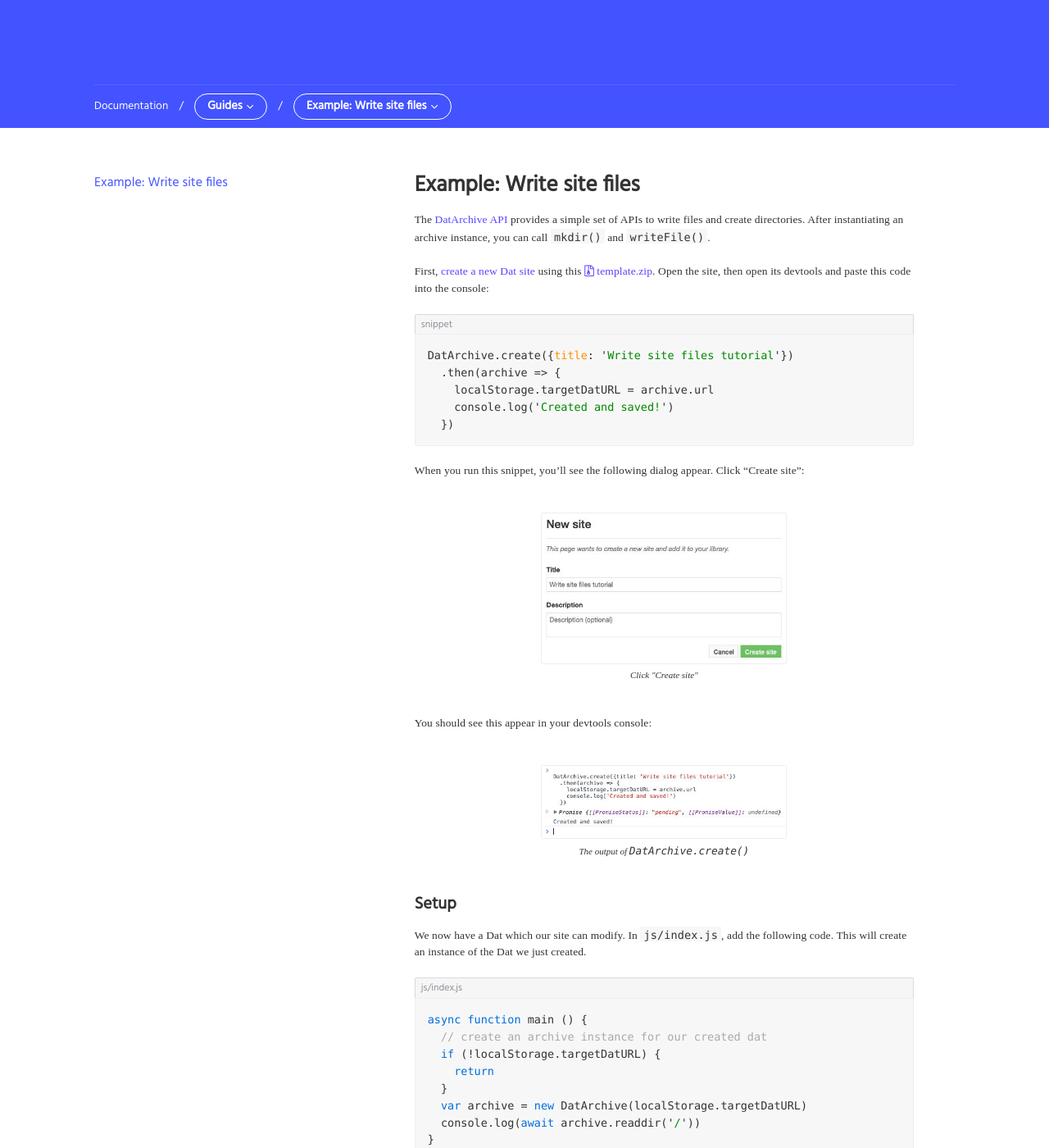
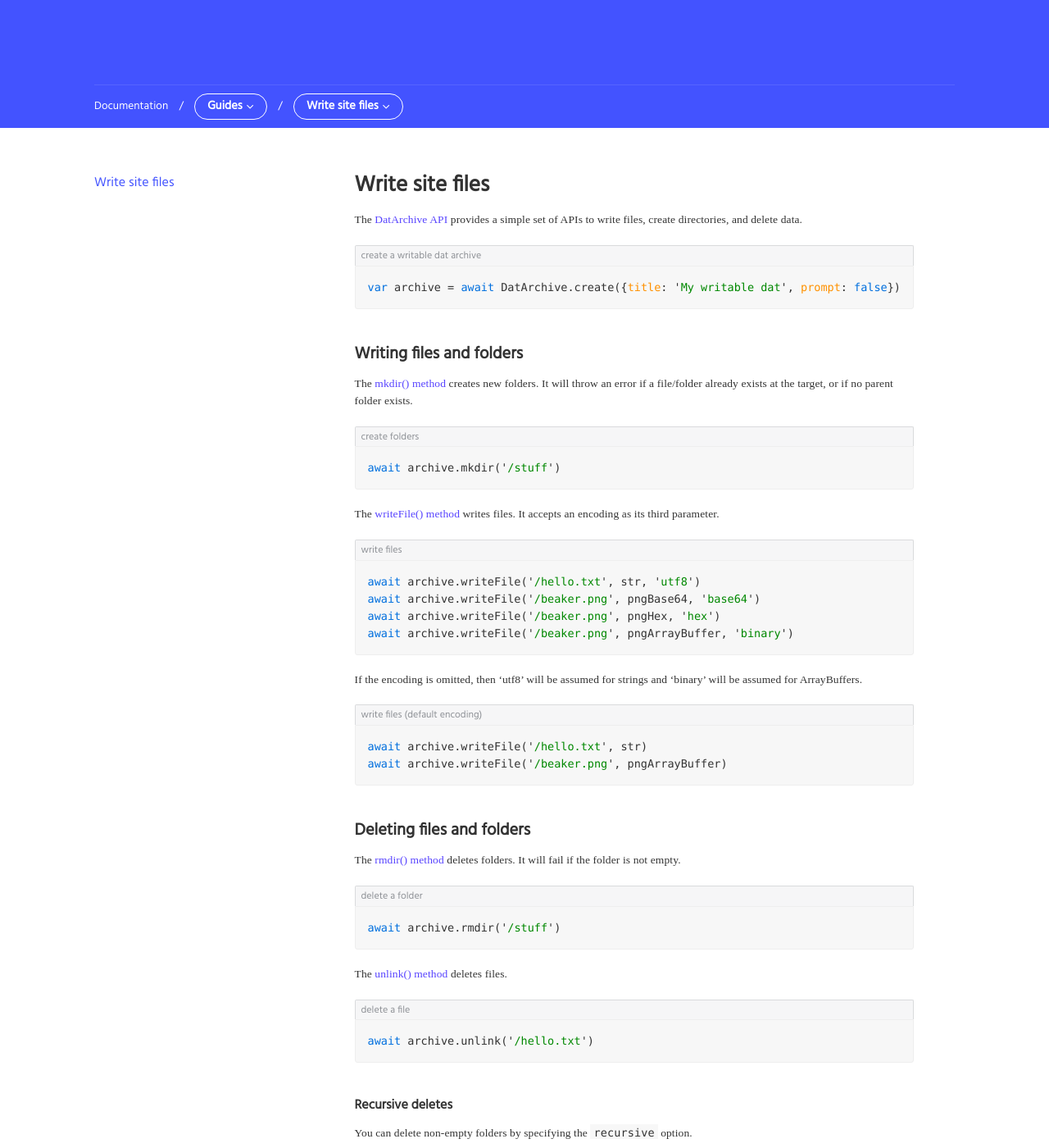
Before and after one commit to beakerbrowser/beakerbrowser.com, a Jekyll site: the page built from _docs/guides/write-site-files.md, in a window 1280 px wide and 1400 px high, scrolled down 202 px. Shown: the whole window at 82% size. Built offline with Jekyll 4.4.1, drawn with Linux system fonts in a browser that asks for light colours; some web fonts are replaced; some of the changed text lies outside the part shown.

Commit message:
Update the write-site-files guide

````diff
--- a/_docs/guides/write-site-files.md
+++ b/_docs/guides/write-site-files.md
@@ -1,165 +1,89 @@
 ---
-title: 'Example: Write site files'
+title: Write site files
 section: guides
 sectionTitle: Guides
 order: 7
 ---
 
-The [DatArchive API](/docs/apis/dat.html) provides a simple set of APIs to write files and create directories. After instantiating an archive instance, you can call `mkdir()` and `writeFile()`.
 
-First, [create a new Dat site](/docs/using-beaker/create-a-site.html) using this [<i class="fa fa-file-archive-o"></i> template.zip](/docs/tutorials/template.zip). Open the site, then open its devtools and paste this code into the console:
+The [DatArchive API](/docs/apis/dat.html) provides a simple set of APIs to write files, create directories, and delete data.
 
-<figcaption class="code">snippet</figcaption>
+<figcaption class="code">create a writable dat archive</figcaption>
 ```js
-DatArchive.create({title: 'Write site files tutorial'})
-  .then(archive => {
-    localStorage.targetDatURL = archive.url
-    console.log('Created and saved!')
-  })
+var archive = await DatArchive.create({title: 'My writable dat', prompt: false})
 ```
 
-When you run this snippet, you’ll see the following dialog appear. Click “Create site”:
+## Writing files and folders
 
-<figure>
-<img data-src="/img/docs/tut-write-site-files/modal.jpg" >
-<figcaption>Click "Create site"</figcaption>
-</figure>
+The [mkdir() method](/docs/apis/dat.html#mkdir) creates new folders.
+It will throw an error if a file/folder already exists at the target, or if no parent folder exists.
 
-You should see this appear in your devtools console:
-
-<figure>
-<img data-src="/img/docs/tut-write-site-files/create-site.jpg" >
-<figcaption>The output of <code>DatArchive.create()</code></figcaption>
-</figure>
-
-## Setup
-
-We now have a Dat which our site can modify. In `js/index.js`, add the following code. This will create an instance of the Dat we just created.
-
-<figcaption class="code">js/index.js</figcaption>
+<figcaption class="code">create folders</figcaption>
 ```js
-async function main () {
-  // create an archive instance for our created dat
-  if (!localStorage.targetDatURL) {
-    return
-  }
-  var archive = new DatArchive(localStorage.targetDatURL)
-  console.log(await archive.readdir('/'))
-}
+await archive.mkdir('/stuff')
 ```
 
-Refresh the page, and you should see an empty array logged in your console:
+The [writeFile() method](/docs/apis/dat.html#writefile) writes files.
+It accepts an encoding as its third parameter.
 
-<figure>
-<img data-src="/img/docs/tut-write-site-files/readdir.jpg" >
-<figcaption>The output of <code>archive.readdir('/')</code></figcaption>
-</figure>
-
-## `mkdir`
-
-As you can see, the archive is empty. Let’s change that by adding a folder. Add the following snippet to the end of your main function:
-
-<figcaption class="code">js/index.js</figcaption>
+<figcaption class="code">write files</figcaption>
 ```js
-try {
-  await archive.mkdir('/stuff')
-  console.log('Created /stuff')
-} catch (e) {
-  console.log('Failed:', e)
-}
+await archive.writeFile('/hello.txt', str, 'utf8')
+await archive.writeFile('/beaker.png', pngBase64, 'base64')
+await archive.writeFile('/beaker.png', pngHex, 'hex')
+await archive.writeFile('/beaker.png', pngArrayBuffer, 'binary')
 ```
 
-If you refresh the page, you should see this:
+If the encoding is omitted, then 'utf8' will be assumed for strings and 'binary' will be assumed for ArrayBuffers.
 
-<figure>
-<img data-src="/img/docs/tut-write-site-files/mkdir.jpg" >
-<figcaption>The output of <code>archive.mkdir('/stuff')</code></figcaption>
-</figure>
-
-## `writeFile (string)`
-
-Now let’s add a file. Add this to the end of your main function:
-
-<figcaption class="code">js/index.js</figcaption>
+<figcaption class="code">write files (default encoding)</figcaption>
 ```js
-await archive.writeFile('/hello.txt', 'world')
-console.log('Wrote', archive.url + '/hello.txt')
+await archive.writeFile('/hello.txt', str)
+await archive.writeFile('/beaker.png', pngArrayBuffer)
 ```
 
-If you refresh the page, you should see something like this:
+## Deleting files and folders
 
-<figure>
-<img data-src="/img/docs/tut-write-site-files/writefile.jpg" >
-<figcaption>The output of <code>archive.writeFile()</code></figcaption>
-</figure>
+The [rmdir() method](/docs/apis/dat.html#rmdir) deletes folders.
+It will fail if the folder is not empty.
 
-If you open that URL, you’ll see this:
-
-<figure>
-<img data-src="/img/docs/tut-write-site-files/writefile-view.png" >
-<figcaption>The content of hello.txt</figcaption>
-</figure>
-
-## `writeFile (binary)`
-
-Now let’s try a binary file. Add this to your main function:
-
-<figcaption class="code">js/index.js</figcaption>
+<figcaption class="code">delete a folder</figcaption>
 ```js
-var thisArchive = new DatArchive(window.location.toString())
-var beakerPng = await thisArchive.readFile('/img/beaker.png', 'base64')
-await archive.writeFile('/beaker.png', beakerPng, 'base64')
-console.log('Wrote', archive.url + '/beaker.png')
+await archive.rmdir('/stuff')
 ```
 
-If you refresh the page, you should see something like this:
+The [unlink() method](/docs/apis/dat.html#unlink) deletes files.
 
-<figure>
-<img data-src="/img/docs/tut-write-site-files/writefile2.jpg" >
-<figcaption>The output of <code>archive.writeFile()</code></figcaption>
-</figure>
-
-If you open that URL, you’ll see this:
-
-<figure>
-<img data-src="/img/docs/tut-write-site-files/writefile2-view.jpg" >
-<figcaption>The content of logo.png</figcaption>
-</figure>
-
-## Summary
-
-For review, here is our final `js/index.js`:
-
-<figcaption class="code">js/index.js</figcaption>
+<figcaption class="code">delete a file</figcaption>
 ```js
-async function main () {
-  // create an archive instance for our created dat
-  if (!localStorage.targetDatURL) {
-    return
-  }
-  var archive = new DatArchive(localStorage.targetDatURL)
-  console.log(await archive.readdir('/'))
-
-  // add the /stuff folder
-  try {
-    await archive.mkdir('/stuff')
-    console.log('Created /stuff')
-  } catch (e) {
-    console.log('Failed:', e)
-  }
-
-  // write /hello.txt
-  await archive.writeFile('/hello.txt', 'world')
-  console.log('Wrote', archive.url + '/hello.txt')
-
-  // write /logo.png
-  var thisArchive = new DatArchive(window.location.toString())
-  var logoPng = await thisArchive.readFile('/img/logo.png', 'base64')
-  await archive.writeFile('/logo.png', logoPng, 'base64')
-  console.log('Wrote', archive.url + '/logo.png')
-}
-
-main()
+await archive.unlink('/hello.txt')
 ```
 
-Now you can create folders and write files. This is great, but so far you’ve only made those changes to the staging area. Next, [read about how to commit those changes to the archive.](/docs/tutorials/diff-commit-revert.html)
+### Recursive deletes
+
+You can delete non-empty folders by specifying the `recursive` option.
+
+<figcaption class="code">delete a folder and all of its contents</figcaption>
+```js
+await archive.rmdir('/stuff', {recursive: true})
+```
+
+## Copying, moving, and renaming
+
+The [copy() method](/docs/apis/dat.html#copy) copies files and folders.
+If the folder is not empty, it will copy all of its contents.
+
+<figcaption class="code">copy files and folders</figcaption>
+```js
+await archive.copy('/stuff', '/stuff-backup')
+await archive.copy('/hello.txt', '/goodbye.txt')
+```
+
+The [rename() method](/docs/apis/dat.html#rename) moves/renames files and folders.
+If the folder is not empty, it will move all of its contents.
+
+<figcaption class="code">rename files and folders</figcaption>
+```js
+await archive.rename('/stuff', '/stuff-backup')
+await archive.rename('/hello.txt', '/goodbye.txt')
+```
````
Also changed, not shown: _docs/guides/read-site-files.md (+1 -1 lines).
